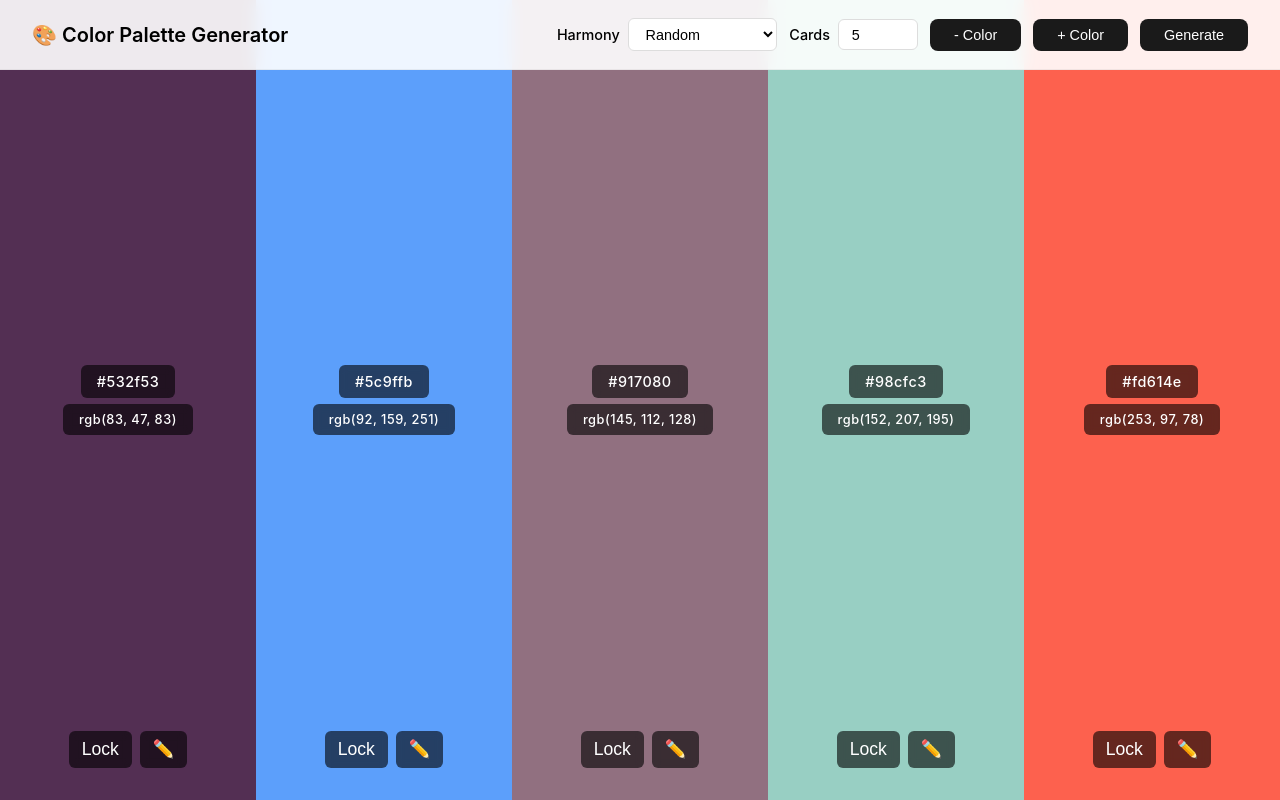
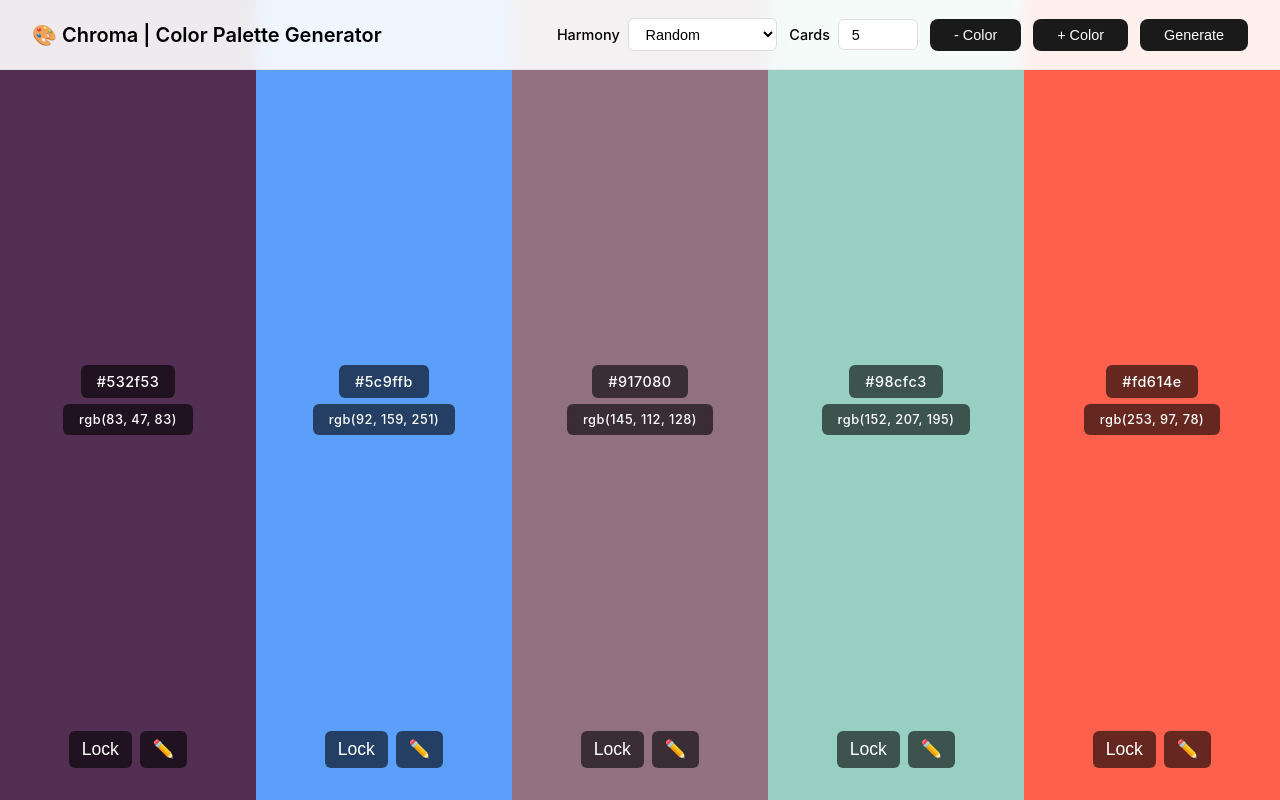
Before and after one commit to AM1648/chroma-color-pallete-generator, a Vue app: page / in a window 1280 px wide. Built offline with nearby package versions, Linux system fonts and the light colour scheme.

Commit message:
feat: Add chroma to title

```diff
--- a/src/components/layout/AppHeader.vue
+++ b/src/components/layout/AppHeader.vue
@@ -1,6 +1,6 @@
 <template>
   <header class="app-header">
-    <h1>🎨 Color Palette Generator</h1>
+    <h1>🎨 Chroma | Color Palette Generator</h1>
 
     <div class="controls">
       <label>
```
